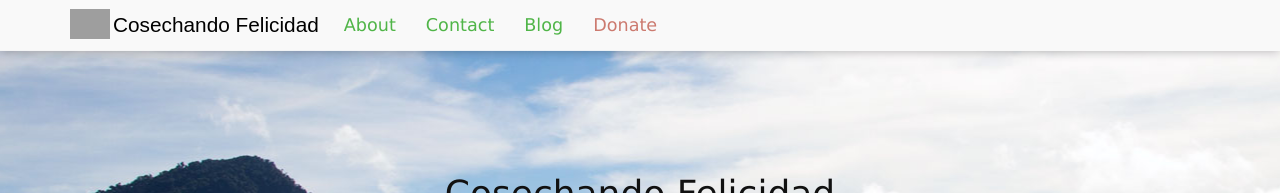
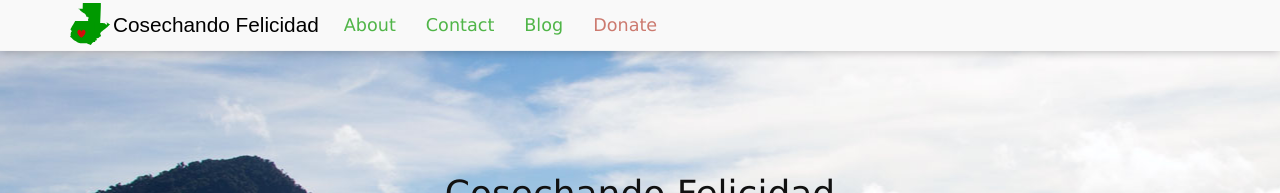
Before and after one commit to harvestinghappiness/harvestinghappiness.github.io, a Jekyll site: the page built from home.md, in a window 1280 px wide. Shown: the top 193 px of the page. Built offline with Jekyll 4.4.1, drawn with Linux system fonts in a browser that asks for light colours.

Commit message:
Update Logo to SVG

```diff
--- a/_includes/head.html
+++ b/_includes/head.html
@@ -5,7 +5,7 @@
   <title>{% if page.title %}{{ page.title }} - {{ site.title }}{% else %}{{ site.title }}{% endif %}</title>
   <meta name="description" content="{% if page.description %}{{ page.description | strip_html | strip_newlines | truncate: 160 }}{% elsif page.layout == "post" %}{{ content | strip_html | strip_newlines | truncate: 160 }}{% else %}{{ site.description }}{% endif %}">
   {% feed_meta %}
-  <link rel="icon" href="{{ site.url }}/images/logosketch.png" type="image/x­icon">
+  <link rel="icon" href="{{ site.url }}/images/logo.svg" type="image/x­icon">
   <link rel="stylesheet" href="{{ site.url }}/bootstrap/bootstrap.min.css">
   <link rel="stylesheet" href="{{ site.url }}/css/main.css">
   <link rel="stylesheet" href="{{ site.url }}/css/new.css">
--- a/_includes/header.html
+++ b/_includes/header.html
@@ -8,7 +8,7 @@
           <span class="icon-bar"></span>
           <span class="icon-bar"></span>
         </button>
-        <a class="navbar-brand" href="/"><img src="{{ site.url }}/images/logosketch.png" class="logo">Cosechando Felicidad</a>
+        <a class="navbar-brand" href="/"><img src="{{ site.url }}/images/logo.svg" class="logo">Cosechando Felicidad</a>
       </div>
       <div id="navbar" class="collapse navbar-collapse">
         <ul class="nav navbar-nav">
```
Also changed, not shown: images/logo.svg (added).
